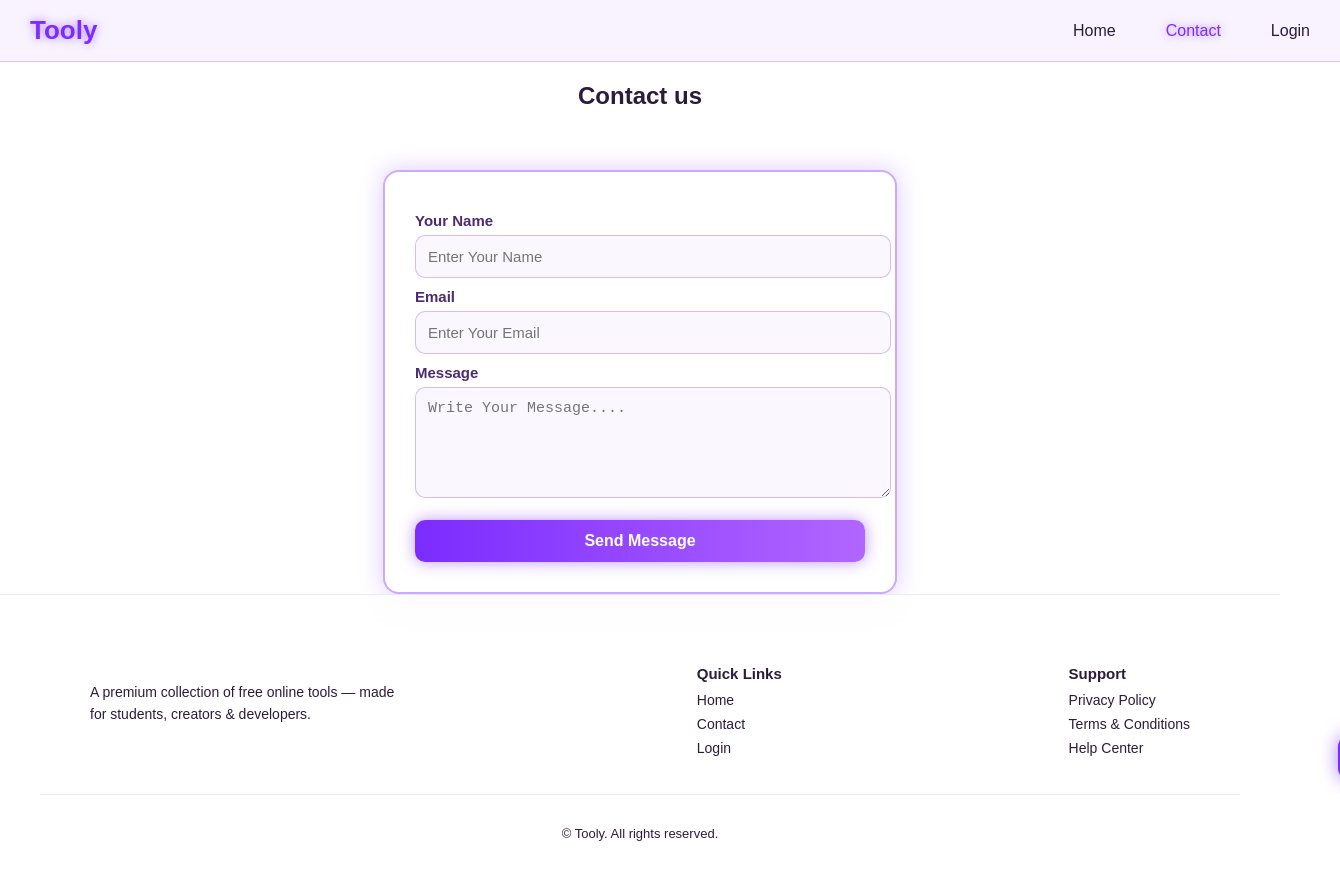
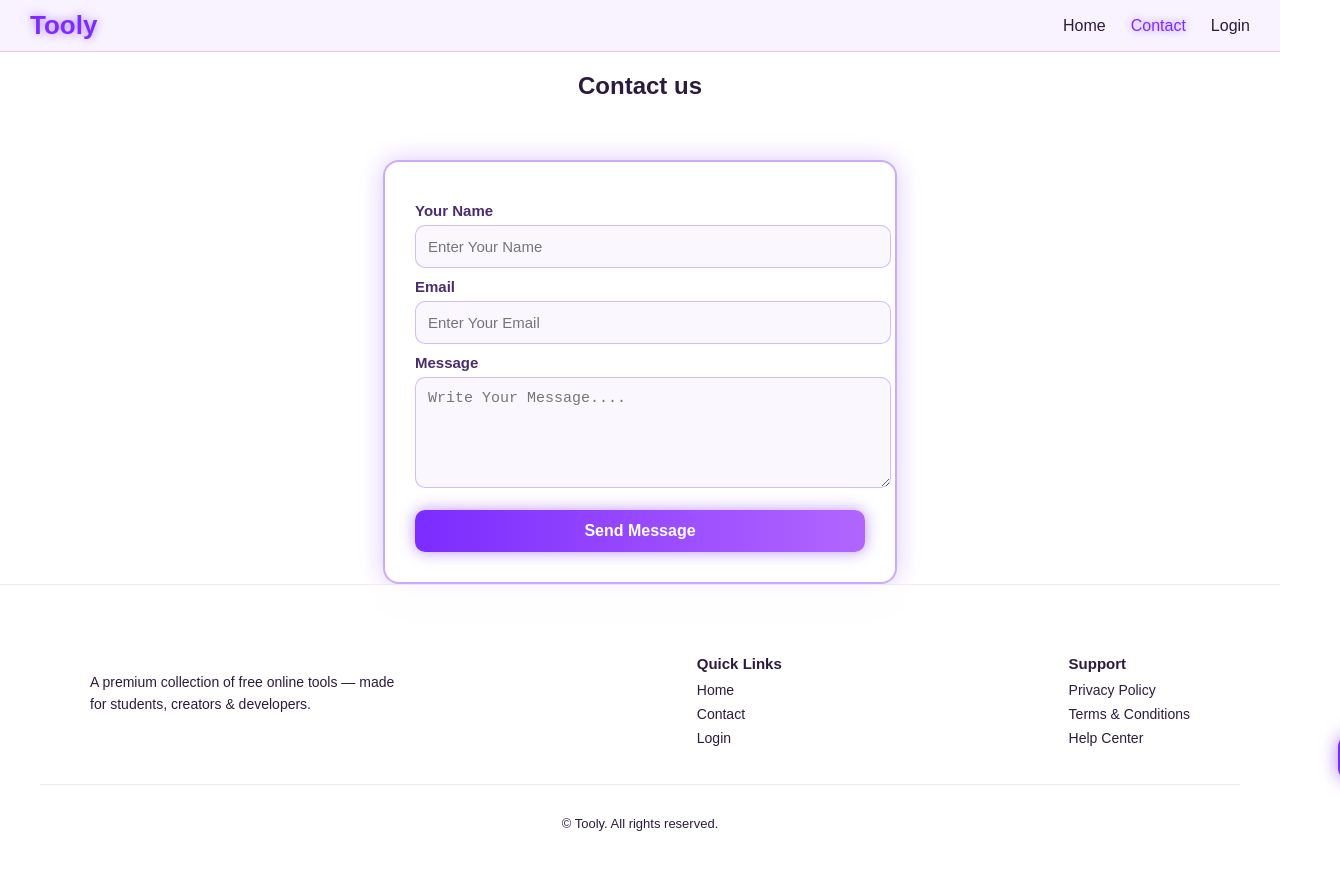
Before and after one commit to TOOLY-WEBSITE/TOOLY-WEBSITE-METAMORPHIX, a plain HTML site: page contact.html in a window 1280 px wide. Shown: the whole page, 1340 px wide, since content can reach past the window. Drawn offline with Linux system fonts and the light colour scheme.

Commit message:
Update contact.css

```diff
--- a/css/contact.css
+++ b/css/contact.css
@@ -1,8 +1,10 @@
 body {
     margin: 0;
     font-family: "Poppins", sans-serif;
-    background: #ffffff; /* pure white background */
-    color: #2d1b3d; /* dark purple text */
+    background: #ffffff;
+    /* pure white background */
+    color: #2d1b3d;
+    /* dark purple text */
     overflow-x: hidden;
 }
 
@@ -11,7 +13,7 @@ body {
 
 .navbar {
     width: 100%;
-    padding: 15px 30px;
+    padding: 10px 30px;
     display: flex;
     justify-content: space-between;
     align-items: center;
@@ -21,6 +23,7 @@ body {
     position: sticky;
     top: 0;
     z-index: 999;
+    box-sizing: border-box;
 }
 
 .logo {
@@ -34,18 +37,14 @@ body {
     display: flex;
     align-items: center;
     gap: 25px;
+    flex-wrap: wrap;
 }
-
 
 .nav-links a {
     color: #2d1b3d;
     text-decoration: none;
     font-weight: 500;
     transition: 0.3s;
-}
-
-.nav-links a + a {
-    margin-left: 25px;
 }
 
 .nav-links a:hover,
@@ -71,7 +70,8 @@ body {
     padding: 30px;
     border-radius: 16px;
     box-shadow: 0 0 25px rgba(123, 44, 255, 0.25);
-    border: 2px solid rgba(123, 44, 255, 0.4); /* glowing border */
+    border: 2px solid rgba(123, 44, 255, 0.4);
+    /* glowing border */
 }
 
 .contact-form label {
@@ -115,7 +115,8 @@ body {
     font-size: 16px;
     font-weight: 600;
     color: #ffffff;
-    background: linear-gradient(90deg, #7b2cff, #b266ff); /* purple gradient */
+    background: linear-gradient(90deg, #7b2cff, #b266ff);
+    /* purple gradient */
     box-shadow: 0 0 15px rgba(123, 44, 255, 0.5);
     transition: 0.3s ease;
 }
@@ -166,6 +167,7 @@ body {
         margin-top: 20px;
     }
 }
+
 
 /* FOOTER */
 
```
